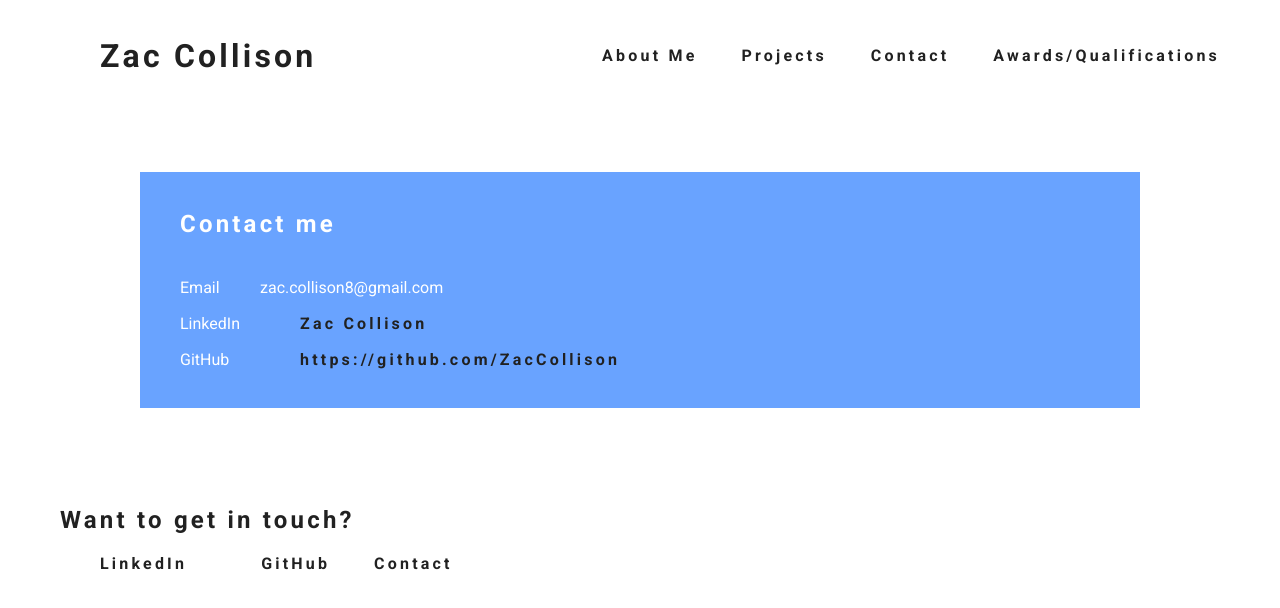
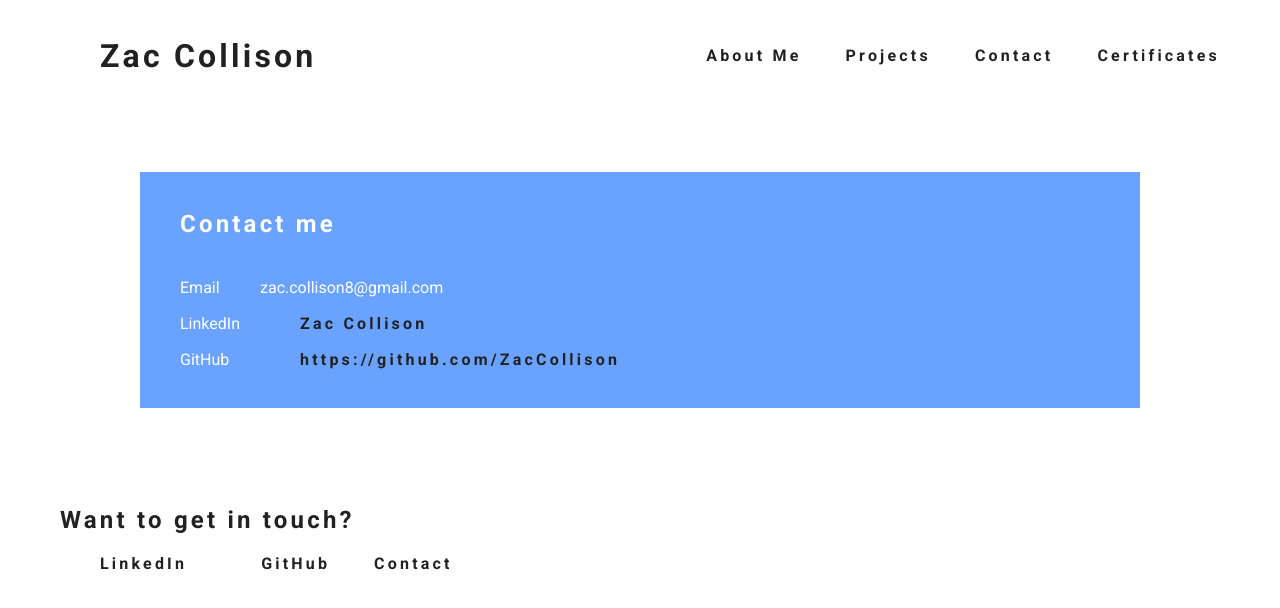
Before and after one commit to ZacCollison/zaccollison.github.io, a plain HTML site: page contact.html in a window 1280 px wide. Drawn offline with Linux system fonts and the light colour scheme.

Commit message:
award -> certificates

```diff
--- a/contact.html
+++ b/contact.html
@@ -22,7 +22,7 @@
         <a href="index.html#about_me">About Me</a>
         <a href="project.html">Projects</a>
         <a href="contact.html">Contact</a>
-        <a href="other.html">Awards/Qualifications</a>
+        <a href="other.html">Certificates</a>
       </div>
 
     </nav>
```
Also changed, not shown: index.html (+1 -1 lines), other.html (+1 -1 lines), project.html (+1 -1 lines).
